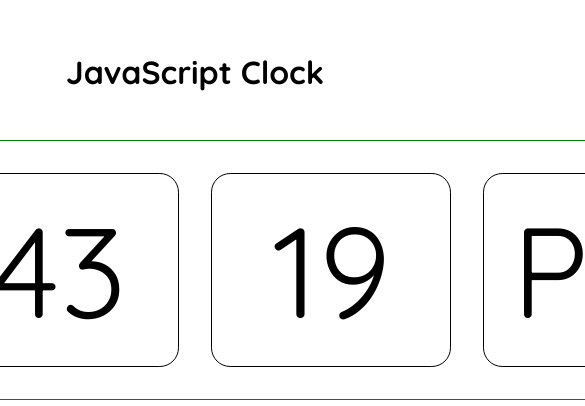
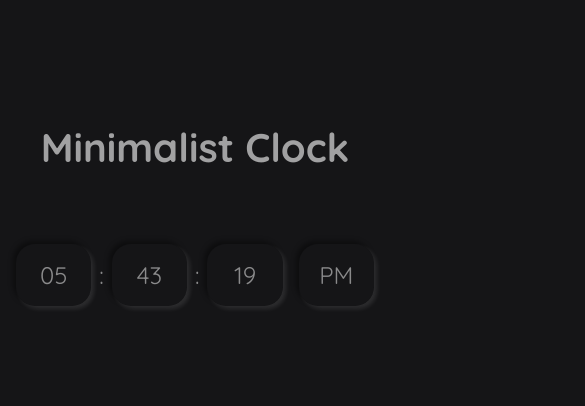
Before and after one commit to rithvikshankar/javascript-clock, a plain HTML site: page index.html in a window 390 px wide. Shown: the part 196-602 px from the top of the page, 585 px wide, since content can reach past the window. Drawn offline with Linux system fonts and the light colour scheme.

Commit message:
Added styling and responsiveness

```diff
--- a/index.html
+++ b/index.html
@@ -15,15 +15,16 @@
   <body>
     <div class="container">
       <div class="heading-box">
-        <h1 id="heading">JavaScript Clock</h1>
+        <h1 id="heading">Minimalist Clock</h1>
       </div>
       <div class="time-box">
         <div class="card hours"></div>
+        <div class="colon-box">:</div>
         <div class="card minutes"></div>
+        <div class="colon-box">:</div>
         <div class="card seconds"></div>
         <div class="card am-pm"></div>
       </div>
-      <div class="date-box"></div>
     </div>
 
     <script src="index.js"></script>
--- a/index.js
+++ b/index.js
@@ -1,5 +1,3 @@
-// let heading = document.getElementById('heading');
-
 const updateClock = () => {
   let now = new Date();
   let hours = now.getHours()
--- a/style.css
+++ b/style.css
@@ -10,6 +10,8 @@ body {
   align-items: center;
   height: 100vh;
   font-family: "Quicksand", sans-serif;
+  background-color: #151517;
+  overflow: hidden;
 }
 
 .heading-box {
@@ -18,22 +20,106 @@ body {
 
 .heading-box h1 {
   text-align: center;
+  font-size: 5rem;
+  color: rgba(255, 255, 255, 0.6);
 }
 
 .time-box {
+  width: 90vw;
   display: flex;
-  justify-content: center;
+  justify-content: space-around;
   align-items: center;
   padding: 2rem;
-  border: 1px solid green;
 }
 
 .card {
-  width: 15rem;
+  width: 100%;
   padding: 1rem;
-  border: 1px solid black;
   margin: 0 1rem;
   font-size: 8rem;
   border-radius: 1.2rem;
   text-align: center;
+  color: rgba(255, 255, 255, 0.5);
+  box-shadow: 5px 5px 7px rgba(255, 255, 255, 0.1),
+    -5px -5px 7px rgba(0, 0, 0, 0.4);
 }
+
+.colon-box {
+  padding: 0.3rem;
+  margin: 0 0.2rem;
+  font-size: 8rem;
+  text-align: center;
+  color: rgba(255, 255, 255, 0.5);
+}
+
+/* Larger tablets */
+@media (max-width: 1024px) {
+  .heading-box h1 {
+    font-size: 4rem;
+  }
+
+  .card {
+    font-size: 5rem;
+  }
+
+  .hours,
+  .minutes,
+  .seconds {
+    margin: 0 0.3rem;
+  }
+
+  .colon-box {
+    font-size: 5rem;
+  }
+}
+
+/* Tablets and low res iPads */
+@media (max-width: 768px) {
+  .heading-box h1 {
+    font-size: 3.5rem;
+  }
+
+  .time-box {
+    width: 100vw;
+    padding: 1.5rem;
+  }
+
+  .card {
+    font-size: 5rem;
+  }
+
+  .colon-box {
+    font-size: 5rem;
+  }
+
+  .card:last-child {
+    margin-left: 1.5rem;
+  }
+}
+
+/* Mobile phones */
+@media (max-width: 480px) {
+  .heading-box h1 {
+    font-size: 2.5rem;
+  }
+
+  .time-box {
+    width: 100vw;
+    padding: 1rem;
+  }
+
+  .card {
+    margin: 0.5rem 0;
+    font-size: 1.5rem;
+    box-shadow: 3px 3px 4px rgba(255, 255, 255, 0.1),
+      -3px -3px 5px rgba(0, 0, 0, 0.4);
+  }
+
+  .card:last-child {
+    margin-left: 1rem;
+  }
+
+  .colon-box {
+    font-size: 1.5rem;
+  }
+}
```
